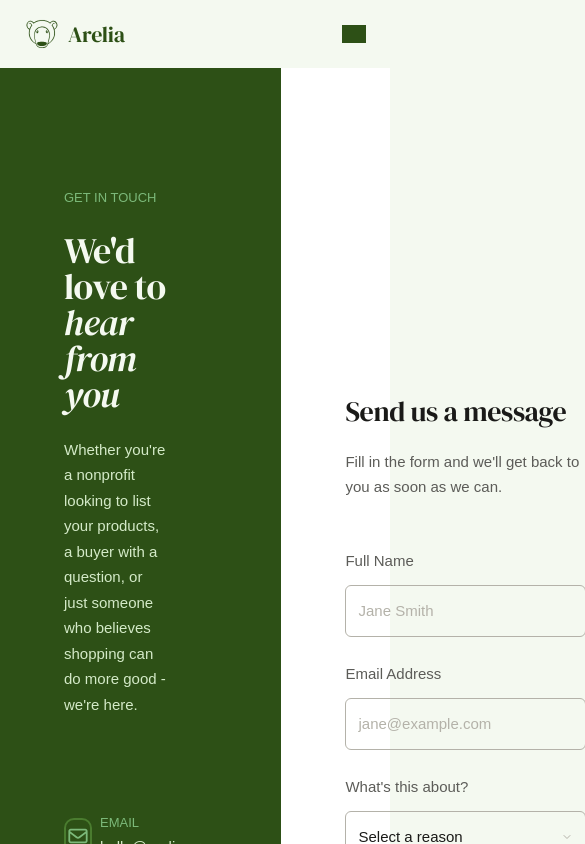
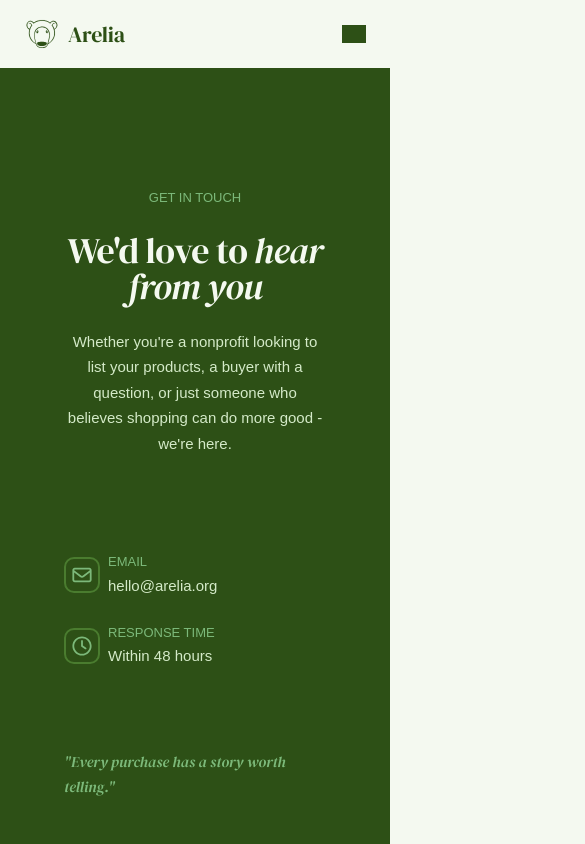
Before and after one commit to ShopArelia/arelia, a Next.js app: page /contact in a window 390 px wide. Shown: the top 844 px of the page, 585 px wide, since content can reach past the window. Built offline with nearby package versions, Linux system fonts and the light colour scheme; grey boxes are pictures that could not be loaded; a web font is replaced by a local one.

Commit message:
feat(contact): make email clickable and improve responsive design
- Replace static email text with mailto link using Next.js Link component
- Add responsive classes for mobile and desktop layouts
- Adjust spacing and alignment for better mobile experience

```diff
--- a/app/contact/page.tsx
+++ b/app/contact/page.tsx
@@ -1,5 +1,6 @@
 "use client"
 
+import Link from "next/link";
 import MaskedIcon from "@/components/MaskedIcon";
 import { useState, type ChangeEvent } from "react";
 import { buttonClass } from "@/components/Button";
@@ -10,6 +11,8 @@ type FormState = {
     reason: string;
     message: string;
 };
+
+const EMAIL = "hello@arelia.org";
 
 export default function Page() {
     const [form, setForm] = useState<FormState>({
@@ -39,13 +42,13 @@ export default function Page() {
     };
 
     return (
-        <div className="w-full flex bg-white">
-            <div className="w-full flex flex-col px-16 py-30 gap-80 bg-primary-400">
-                <div className="max-w-2/3 flex flex-col gap-24">
+        <div className="w-full flex flex-col md:flex-row bg-white">
+            <div className="w-full flex flex-col px-16 py-30 gap-20 md:gap-80 bg-primary-400 items-center md:items-start">
+                <div className="md:max-w-2/3 flex flex-col gap-24">
                     <div className="flex flex-col gap-6">
-                        <p className='text-body-sm font-DMSans-400 text-primary-200'>GET IN TOUCH</p>
-                        <p className='text-display font-DMSerif-Reg text-primary-50 leading-none'>We'd love to <span className="font-DMSerif-Italic">hear from you</span></p>
-                        <p className='text-body font-DMSans-400 text-primary-100 text-wrap'>
+                        <p className='text-body-sm font-DMSans-400 text-primary-200 text-center md:text-left'>GET IN TOUCH</p>
+                        <p className='text-display font-DMSerif-Reg text-primary-50 leading-none text-center md:text-left'>We'd love to <span className="font-DMSerif-Italic">hear from you</span></p>
+                        <p className='text-body font-DMSans-400 text-primary-100 text-wrap text-center md:text-left'>
                             Whether you're a nonprofit looking to list your products, a buyer
                             with a question, or just someone who believes shopping can do more
                             good - we're here.
@@ -59,7 +62,7 @@ export default function Page() {
                             </div>
                             <div className="flex flex-col justify-between">
                                 <p className='text-body-sm font-DMSans-400 text-primary-200 leading-none'>EMAIL</p>
-                                <p className='text-body font-DMSans-400 text-primary-100 leading-none'>hello@arelia.org</p>
+                                <Link href={`mailto:${EMAIL}`} className='text-body font-DMSans-400 text-primary-100 leading-none'>{EMAIL}</Link>
                             </div>
                         </div>
                         <div className="flex gap-2 items-center justify-start">
```
